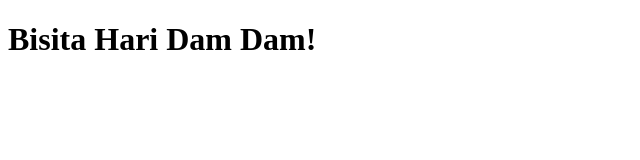
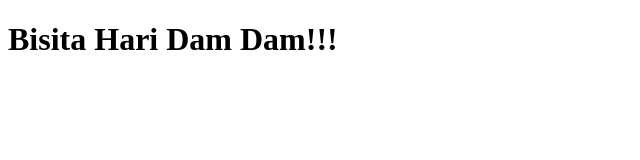
Before and after one commit to Juventino010701/Index_HTML, a plain HTML site: page Index.HTML in a window 1280 px wide. Shown: the full height of the page, 0-640 px from the left. Drawn offline with Linux system fonts and the light colour scheme.

Commit message:
commit wording

```diff
--- a/Index.HTML
+++ b/Index.HTML
@@ -4,6 +4,6 @@
         <title>Gus Milos</title>
     </head>
     <body>
-        <h1>Bisita Hari Dam Dam!</h1>
+        <h1>Bisita Hari Dam Dam!!!</h1>
     </body>
 </html>
```
